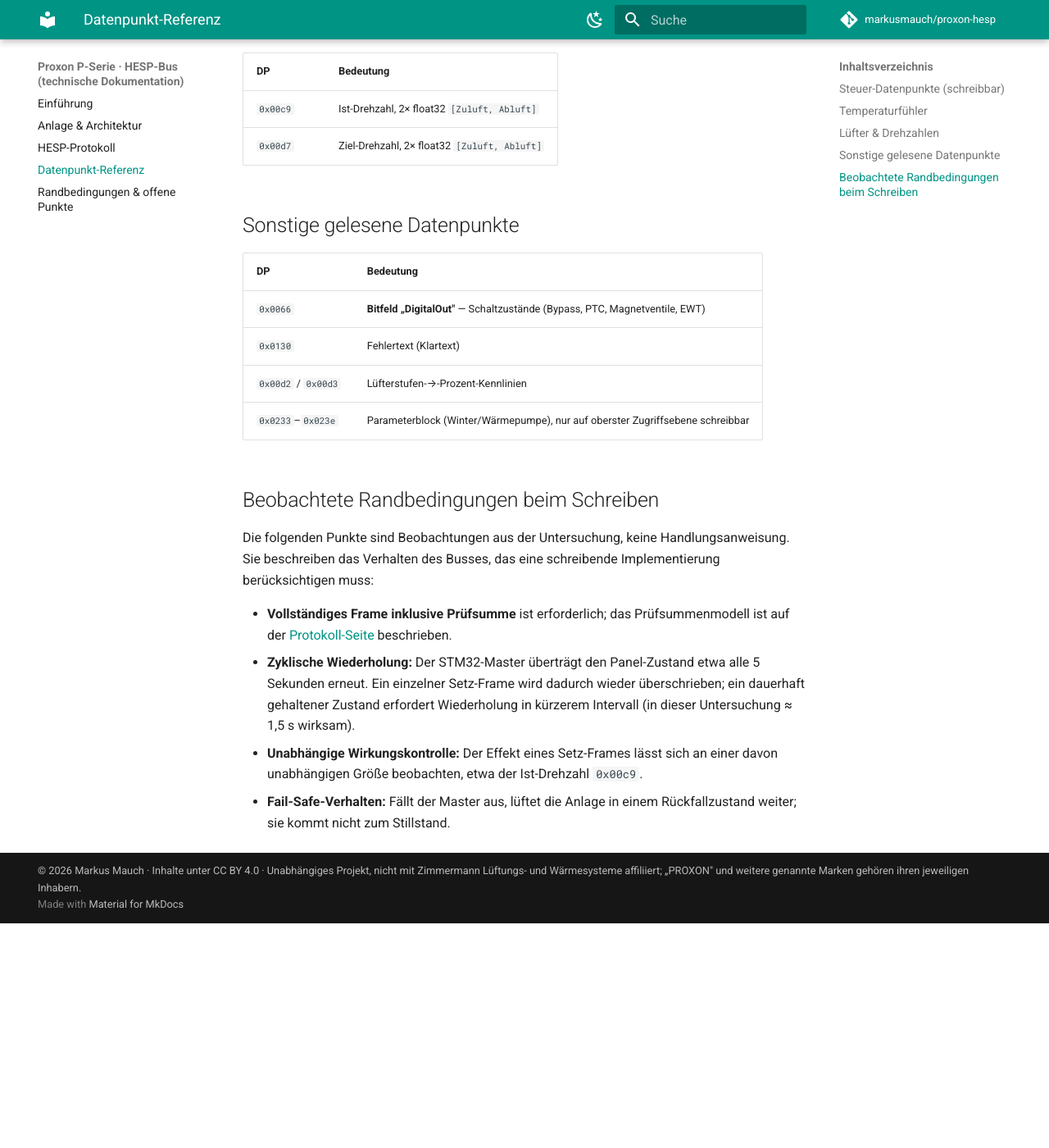
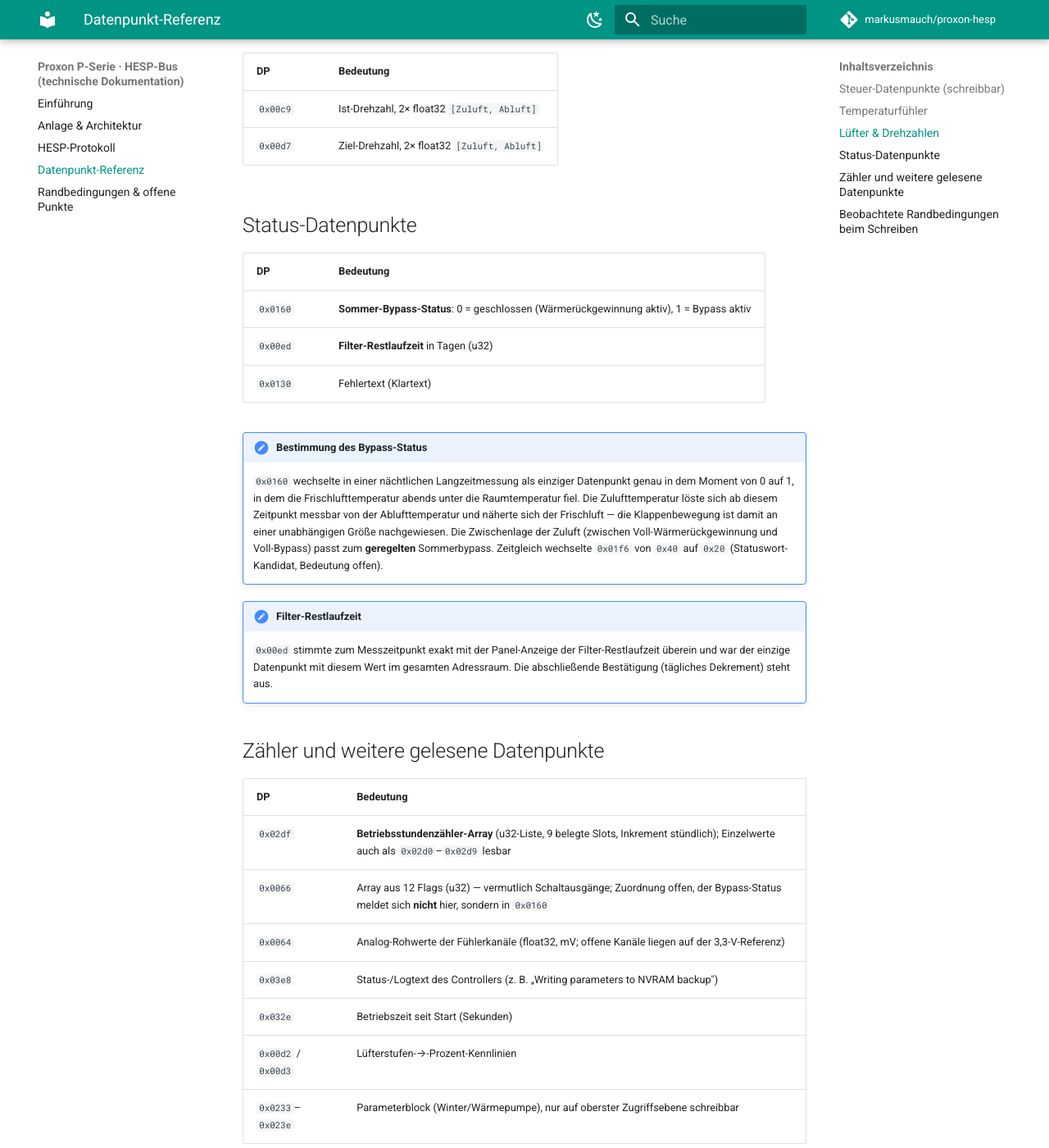
Before and after one commit to markusmauch/proxon-hesp, an MkDocs documentation site: the page built from docs/dp-referenz.md, in a window 1280 px wide and 1400 px high, scrolled down 1785 px. Shown: the whole window at 82% size. Built offline with MkDocs 1.6.1 and Material for MkDocs 9.7.7, drawn with Linux system fonts in a browser that asks for light colours; comment, search, counter and statistics services are not loaded; before the commit the page ends 2911 px from its top, so only the background shows below that.

Commit message:
DP-Referenz: Sommer-Bypass-Status 0x0160, Filter-Restlaufzeit 0x00ed, Betriebsstundenzaehler 0x02df; 0x0066-Zuordnung korrigiert
Co-Authored-By: Claude Fable 5 <noreply@anthropic.com>

```diff
--- a/docs/dp-referenz.md
+++ b/docs/dp-referenz.md
@@ -60,12 +60,38 @@ Panelanzeige zugeordnet.
 | `0x00c9` | Ist-Drehzahl, 2× float32 `[Zuluft, Abluft]` |
 | `0x00d7` | Ziel-Drehzahl, 2× float32 `[Zuluft, Abluft]` |
 
-## Sonstige gelesene Datenpunkte
+## Status-Datenpunkte
 
 | DP | Bedeutung |
 |---|---|
-| `0x0066` | **Bitfeld „DigitalOut"** — Schaltzustände (Bypass, PTC, Magnetventile, EWT) |
+| `0x0160` | **Sommer-Bypass-Status**: 0 = geschlossen (Wärmerückgewinnung aktiv), 1 = Bypass aktiv |
+| `0x00ed` | **Filter-Restlaufzeit** in Tagen (u32) |
 | `0x0130` | Fehlertext (Klartext) |
+
+!!! note "Bestimmung des Bypass-Status"
+    `0x0160` wechselte in einer nächtlichen Langzeitmessung als einziger Datenpunkt
+    genau in dem Moment von 0 auf 1, in dem die Frischlufttemperatur abends unter die
+    Raumtemperatur fiel. Die Zulufttemperatur löste sich ab diesem Zeitpunkt messbar
+    von der Ablufttemperatur und näherte sich der Frischluft — die Klappenbewegung ist
+    damit an einer unabhängigen Größe nachgewiesen. Die Zwischenlage der Zuluft
+    (zwischen Voll-Wärmerückgewinnung und Voll-Bypass) passt zum **geregelten**
+    Sommerbypass. Zeitgleich wechselte `0x01f6` von `0x40` auf `0x20`
+    (Statuswort-Kandidat, Bedeutung offen).
+
+!!! note "Filter-Restlaufzeit"
+    `0x00ed` stimmte zum Messzeitpunkt exakt mit der Panel-Anzeige der
+    Filter-Restlaufzeit überein und war der einzige Datenpunkt mit diesem Wert im
+    gesamten Adressraum. Die abschließende Bestätigung (tägliches Dekrement) steht aus.
+
+## Zähler und weitere gelesene Datenpunkte
+
+| DP | Bedeutung |
+|---|---|
+| `0x02df` | **Betriebsstundenzähler-Array** (u32-Liste, 9 belegte Slots, Inkrement stündlich); Einzelwerte auch als `0x02d0`–`0x02d9` lesbar |
+| `0x0066` | Array aus 12 Flags (u32) — vermutlich Schaltausgänge; Zuordnung offen, der Bypass-Status meldet sich **nicht** hier, sondern in `0x0160` |
+| `0x0064` | Analog-Rohwerte der Fühlerkanäle (float32, mV; offene Kanäle liegen auf der 3,3-V-Referenz) |
+| `0x03e8` | Status-/Logtext des Controllers (z. B. „Writing parameters to NVRAM backup") |
+| `0x032e` | Betriebszeit seit Start (Sekunden) |
 | `0x00d2` / `0x00d3` | Lüfterstufen-→-Prozent-Kennlinien |
 | `0x0233`–`0x023e` | Parameterblock (Winter/Wärmepumpe), nur auf oberster Zugriffsebene schreibbar |
 
```
Also changed, not shown: docs/offene-punkte.md (+6 -4 lines).
